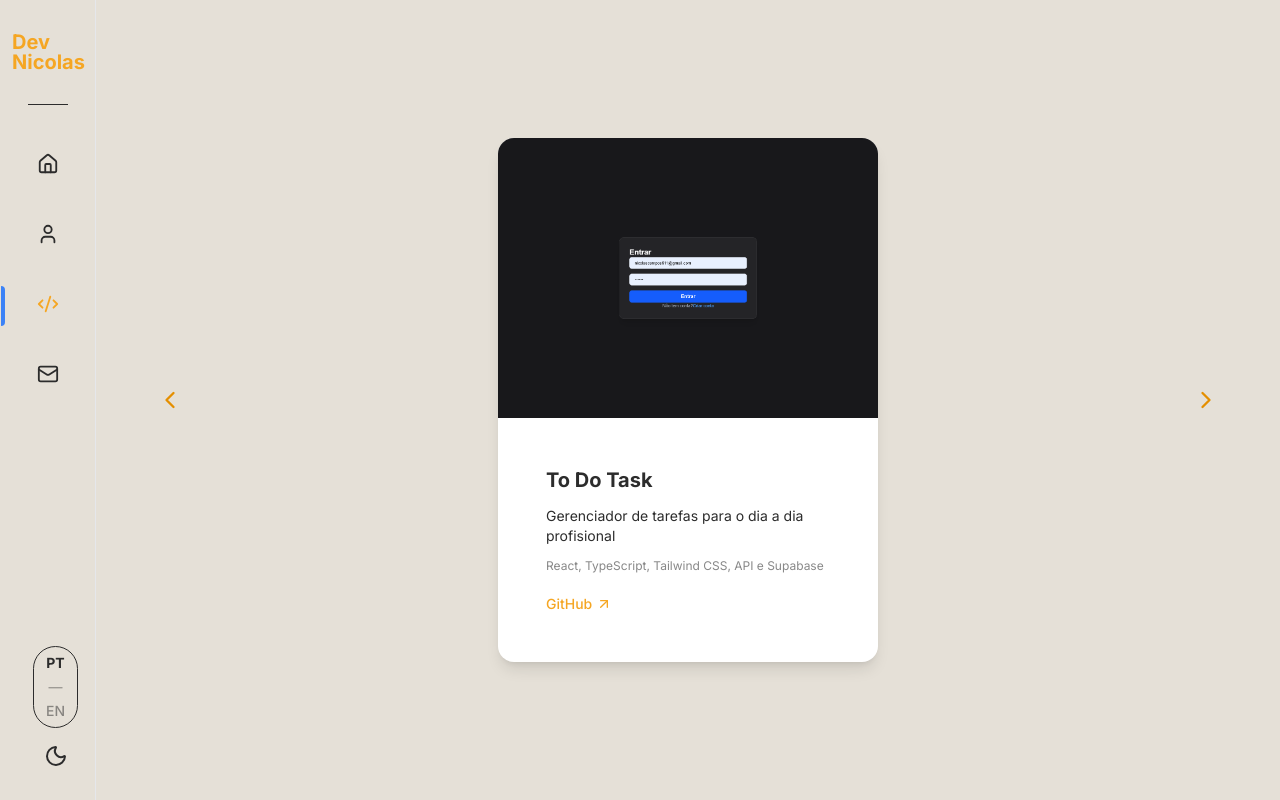
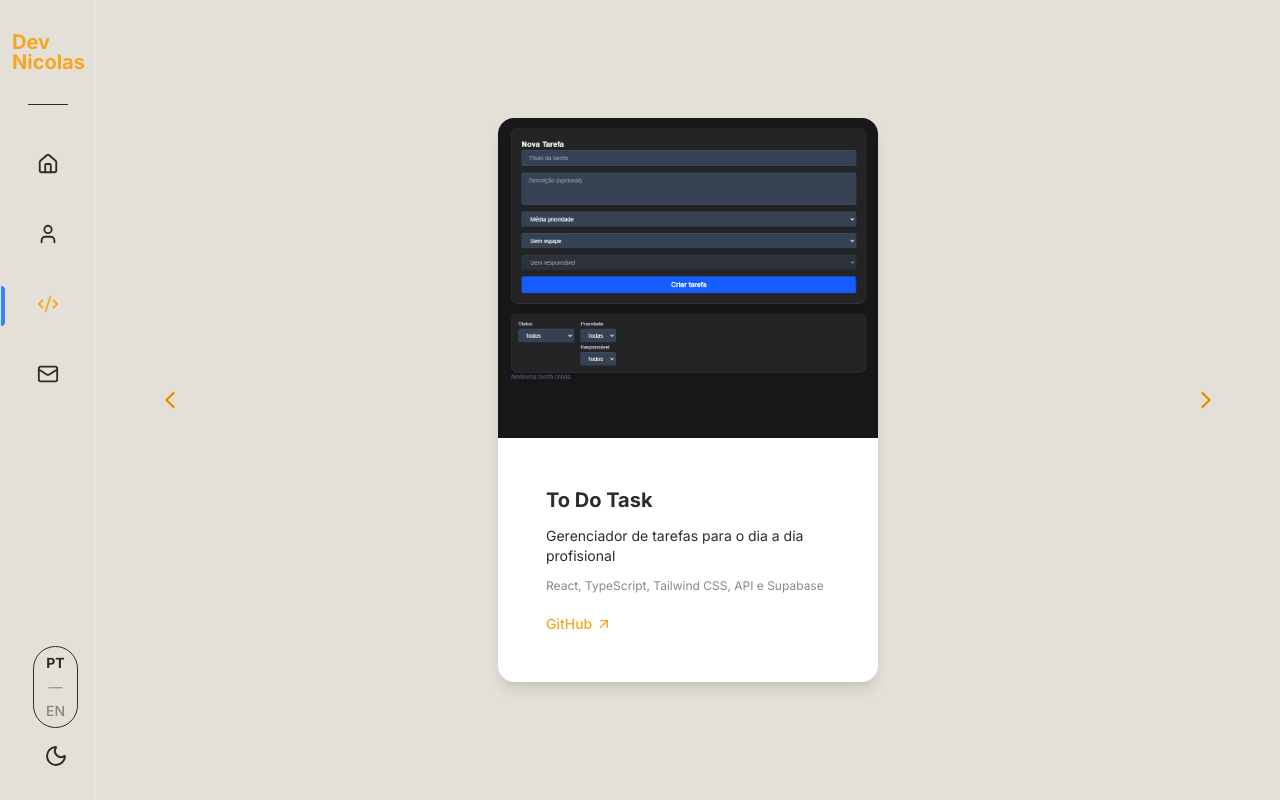
Before and after one commit to nick-campos/nicolasdev, a React (Vite) app: page /projects in a window 1280 px wide. Built offline with nearby package versions, Linux system fonts and the light colour scheme.

Commit message:
style: mudança na imagem do preview do projeto

```diff
--- a/src/pages/Projects.tsx
+++ b/src/pages/Projects.tsx
@@ -1,6 +1,6 @@
 // Importa os ícones usados: setas de navegação e link externo para o GitHub
 import { ChevronLeft, ChevronRight, ArrowUpRight } from 'lucide-react'
-import previewProject from '../assets/previewProject.png'
+import previewApp from '../assets/previewApp.png'
 import { motion } from 'framer-motion'
 import { useTranslation } from 'react-i18next'
 
@@ -11,7 +11,7 @@ const projects = [
     title: 'To Do Task',
     description: 'projects.description',
     stack: 'React, TypeScript, Tailwind CSS, API e Supabase',
-    imagem: previewProject,
+    imagem: previewApp,
     github: 'https://github.com/nick-campos/task-manager',
   },
 ]
@@ -46,7 +46,7 @@ export default function Projects() {
               <img
                 src={projects[0].imagem}
                 alt={projects[0].title}
-                className='w-full h-70 object-cover'
+                className='w-full h-80 object-cover'
               ></img>
 
               {/* Conteúdo textual do card
```
Also changed, not shown: src/assets/PreviewApp.png (added), src/assets/previewProject.png (deleted).
